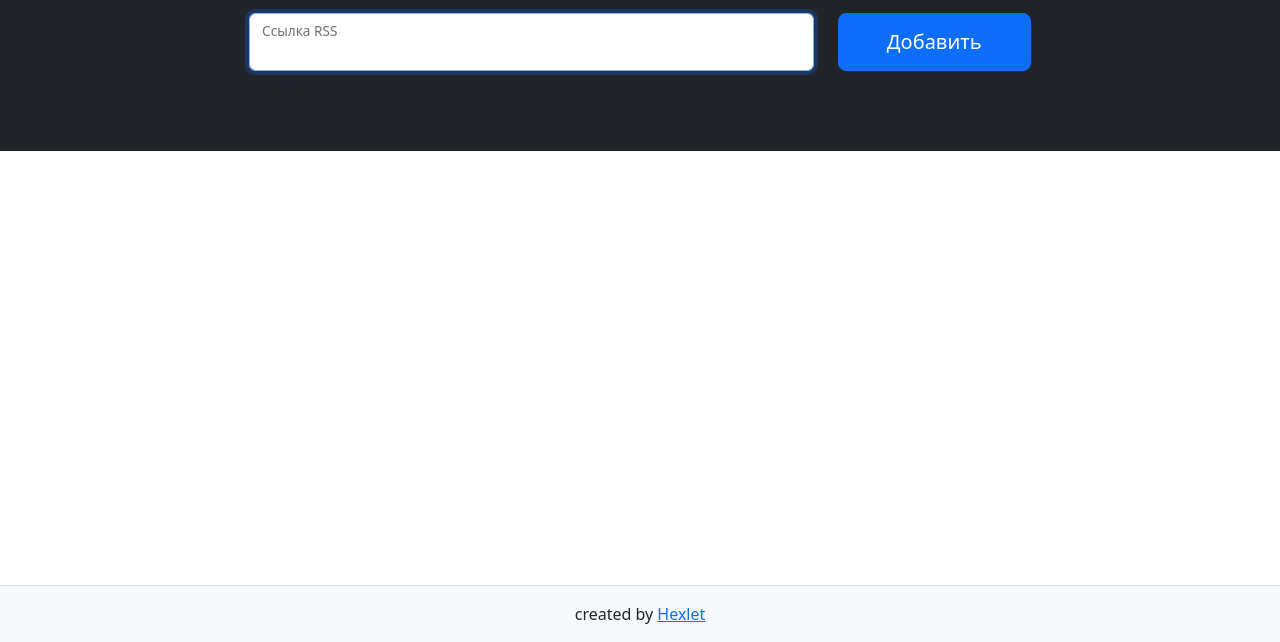
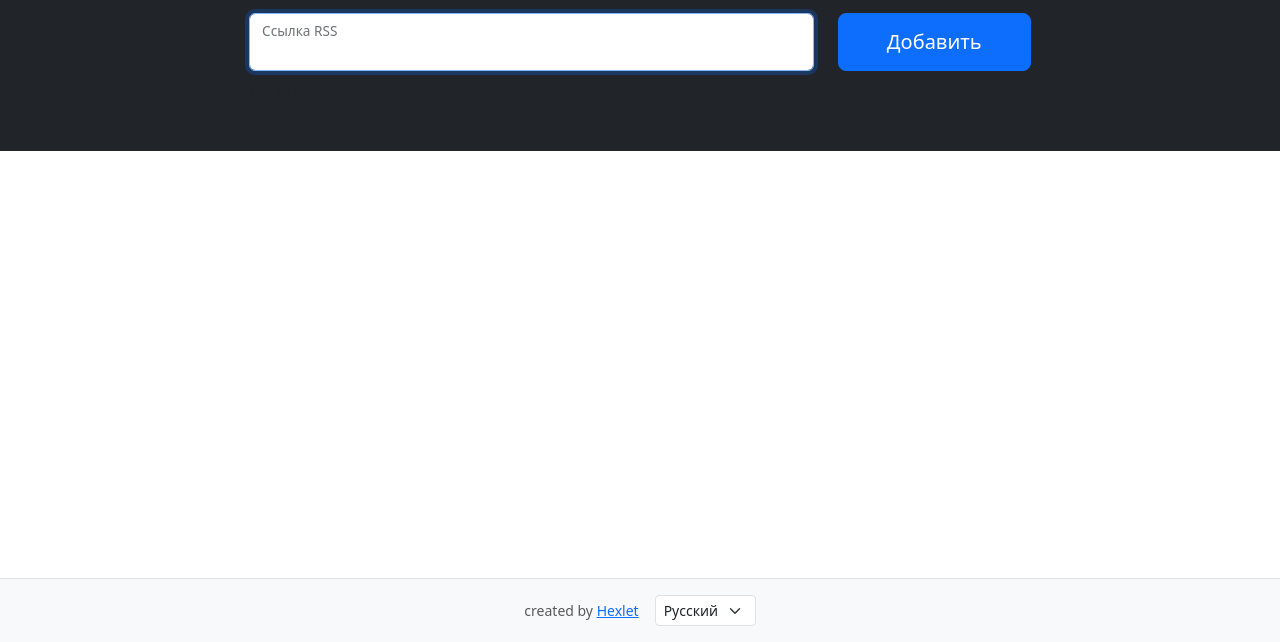
Before and after one commit to daria-z/frontend-project-11, a website built with Vite: page index.html in a window 1280 px wide. Shown: the part 158-800 px from the top of the page. Built offline with nearby package versions, Linux system fonts and the light colour scheme; what on-change would draw is missing.

Commit message:
feat: html переключателя языка

```diff
--- a/index.html
+++ b/index.html
@@ -110,17 +110,28 @@
     </main>
     <footer class="footer border-top py-3 mt-5 bg-light">
       <div class="container-xl">
-        <div class="text-center">
-          created by
-          <a
-            href="https://ru.hexlet.io/professions/frontend/projects/11"
-            target="_blank"
-            >Hexlet</a
-          >
+        <div
+          class="d-flex justify-content-center align-items-center gap-3 flex-wrap">
+          <div class="text-center text-muted small">
+            created by
+            <a href="https://ru.hexlet.io/professions/frontend/projects/11"
+              target="_blank" rel="noopener noreferrer">
+              Hexlet
+            </a>
+          </div>
+          <div>
+            <label for="languageSelectFooter"
+              class="form-label visually-hidden">Выбор языка</label>
+            <select class="form-select form-select-sm" id="languageSelectFooter"
+              aria-label="Выбор языка">
+              <option value="ru" selected>Русский</option>
+              <option value="en">English</option>
+            </select>
+          </div>
         </div>
       </div>
     </footer>
-    <deepl-input-controller translate="no"></deepl-input-controller>
+
     <script type="module" src="./src/js/index.js"></script>
   </body>
 </html>
```
